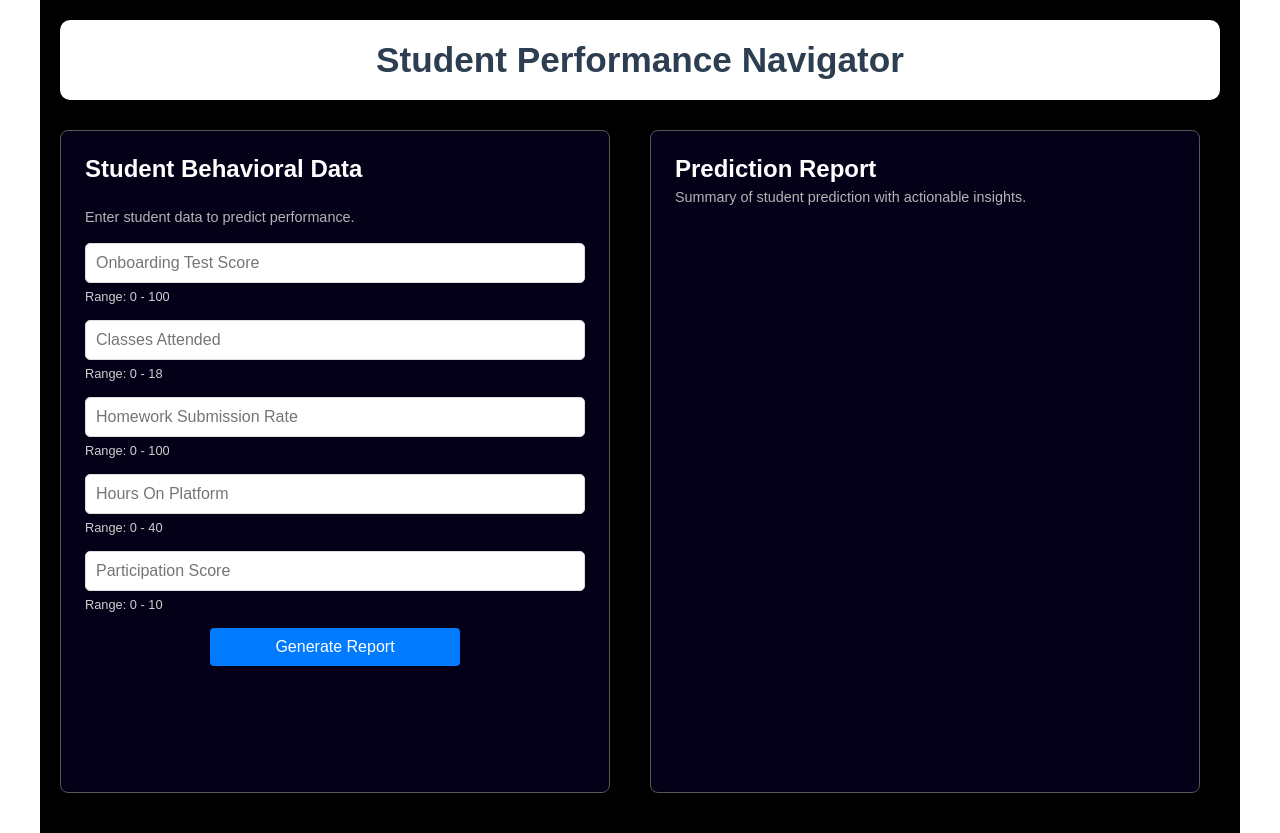
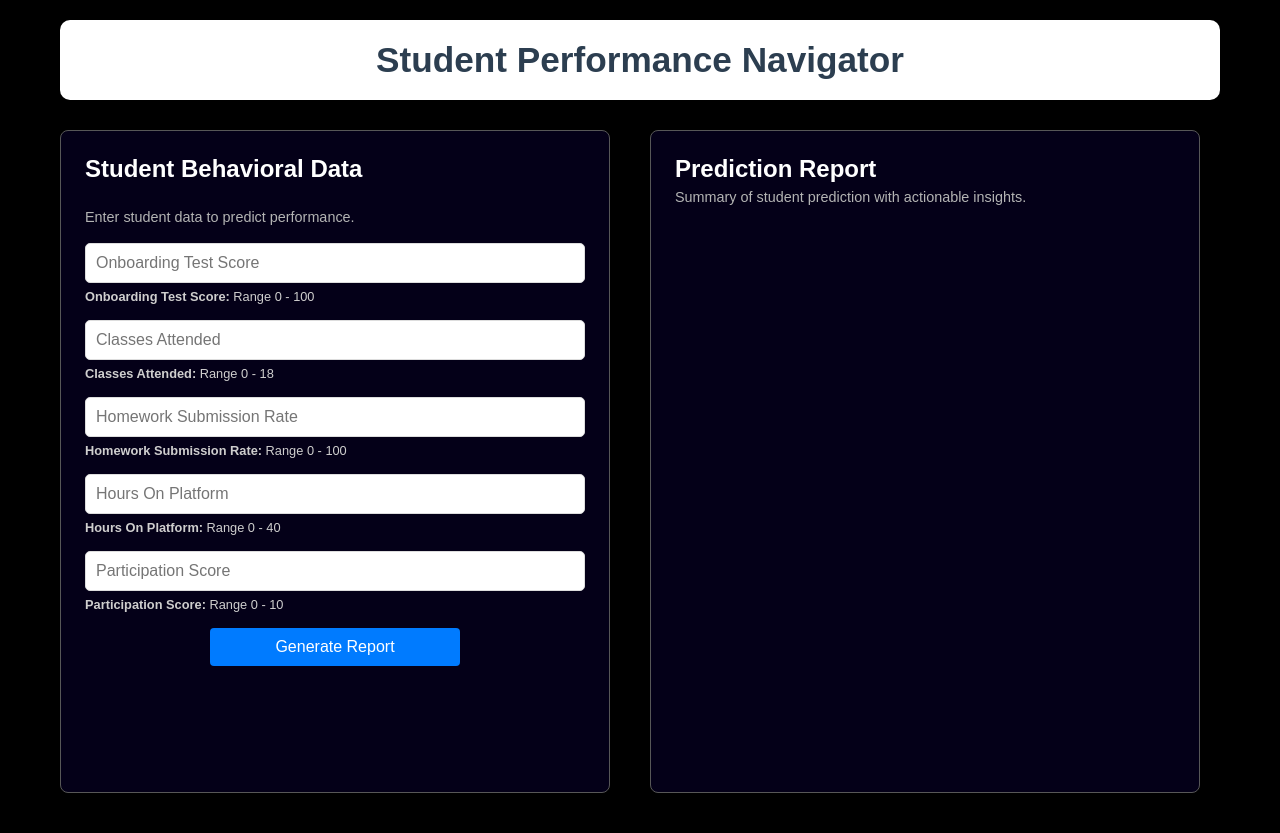
Before and after one commit to alanbjordan/StudentSuccessPredictor, a React (Create React App) app in the folder frontend/: page / in a window 1280 px wide. Built offline with nearby package versions, Linux system fonts and the light colour scheme; no server answers; what pdfmake would draw is missing.

Commit message:
style: Update prediction report descriptions for clarity and consistency; enhance range display in PredictCard component

```diff
--- a/frontend/src/App.css
+++ b/frontend/src/App.css
@@ -1,10 +1,14 @@
 /* App.css */
+
+.app {
+  background: #000000;
+}
 .dashboard {
   max-width: 1200px;
   margin: 0 auto;
   padding: 20px;
   font-family: 'Arial', sans-serif;
-  background: #f5f7fa;
+  background: #000000;
   min-height: 100vh;
 }
 
--- a/frontend/src/components/PredictCard/PredictCard.jsx
+++ b/frontend/src/components/PredictCard/PredictCard.jsx
@@ -80,7 +80,9 @@ const PredictCard = ({ setPredictionData }) => {
                 required
                 disabled={isLoading}
               />
-              <small className="range-info">Range: {min} - {max}</small>
+              <small className="range-info">
+                <strong>{key.replace(/([A-Z])/g, ' $1').trim()}:</strong> Range {min} - {max}
+              </small>
             </div>
           );
         })}
```
Also changed, not shown: 1 other file (tests, documents, lock files or other folders).
